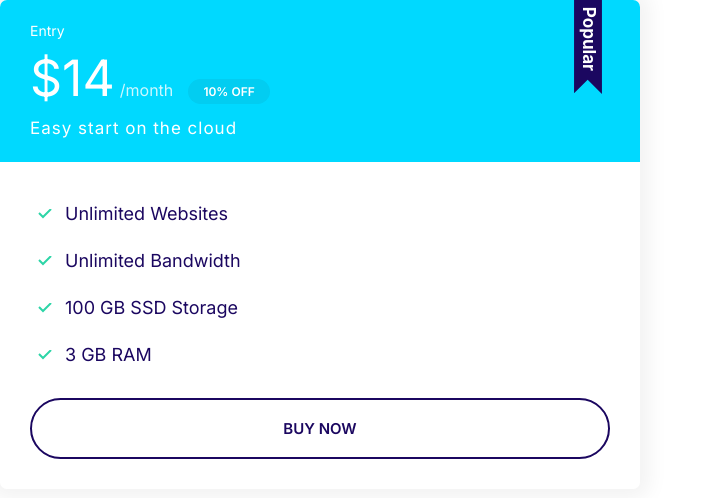
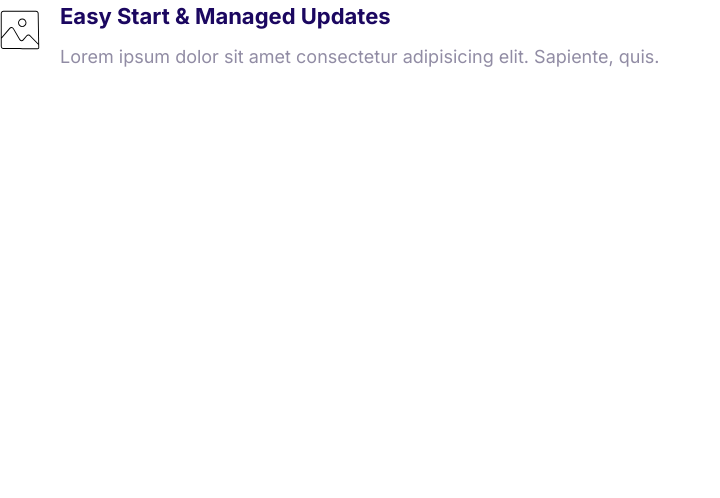
Before and after one commit to nima7774/moshify, a plain HTML site: page index.html in a window 1280 px wide. Shown: the whole page, without its empty margins (0-720 px from the left). Drawn offline with Linux system fonts and the light colour scheme.

Commit message:
build media

```diff
--- a/CSS/style.css
+++ b/CSS/style.css
@@ -339,3 +339,19 @@
     }
 
 }
+
+/* Media Object */
+.media{
+    display:flex;
+}
+.media__title{
+    margin-top:0;
+
+}
+.media__body{
+    margin:0 2rem;
+
+}
+.media__image{
+    margin-top: 1rem;
+}
--- a/index.html
+++ b/index.html
@@ -11,32 +11,22 @@
     <link rel="stylesheet" href="CSS/style.css">
 </head>
 <body >
-    <div style=" width:50%">
-        <div class="plan plan--popular">
-            <div class="card card--secondary">
-                <header class="card__header">
 
-        <h3 class="plan__name">Entry</h3>
-        <span class="plan__price">$14</span>
-        <span class="plan__billing-cycle">/month</span>
-        <span class="badge badge--secondary badge--small">10% OFF</span>
-        <span class="plan__description">Easy start on the cloud</span>
-                </header>
-            <div class="card__body">
-                <ul class="list list--tick">
-                    <li class="list__item">Unlimited Websites</li>
-                    <li class="list__item">Unlimited Bandwidth</li>
-                    <li class="list__item">100 GB SSD Storage</li>
-                    <li class="list__item">3 GB RAM</li>
-                </ul>
-                <button class="btn btn--outline btn--block">Buy Now</button>
+   <div class="media">
+       <div class="media__image">
 
-            </div>
-        </div>
+            <svg class="icon icon--primary">
+                <use xlink:href="images/sprite.svg#snap"></use>
+              </svg>
 
-
-    </div>
-
+       </div>
+       <div class="media__body">
+           <h3 class="media__title">Easy Start & Managed Updates</h3>
+           <p>
+               Lorem ipsum dolor sit amet consectetur adipisicing elit. Sapiente, quis.
+           </p>
+       </div>
+   </div>
 
 
 </body>
```
Also changed, not shown: components/media.html (added, +15 -0 lines).
